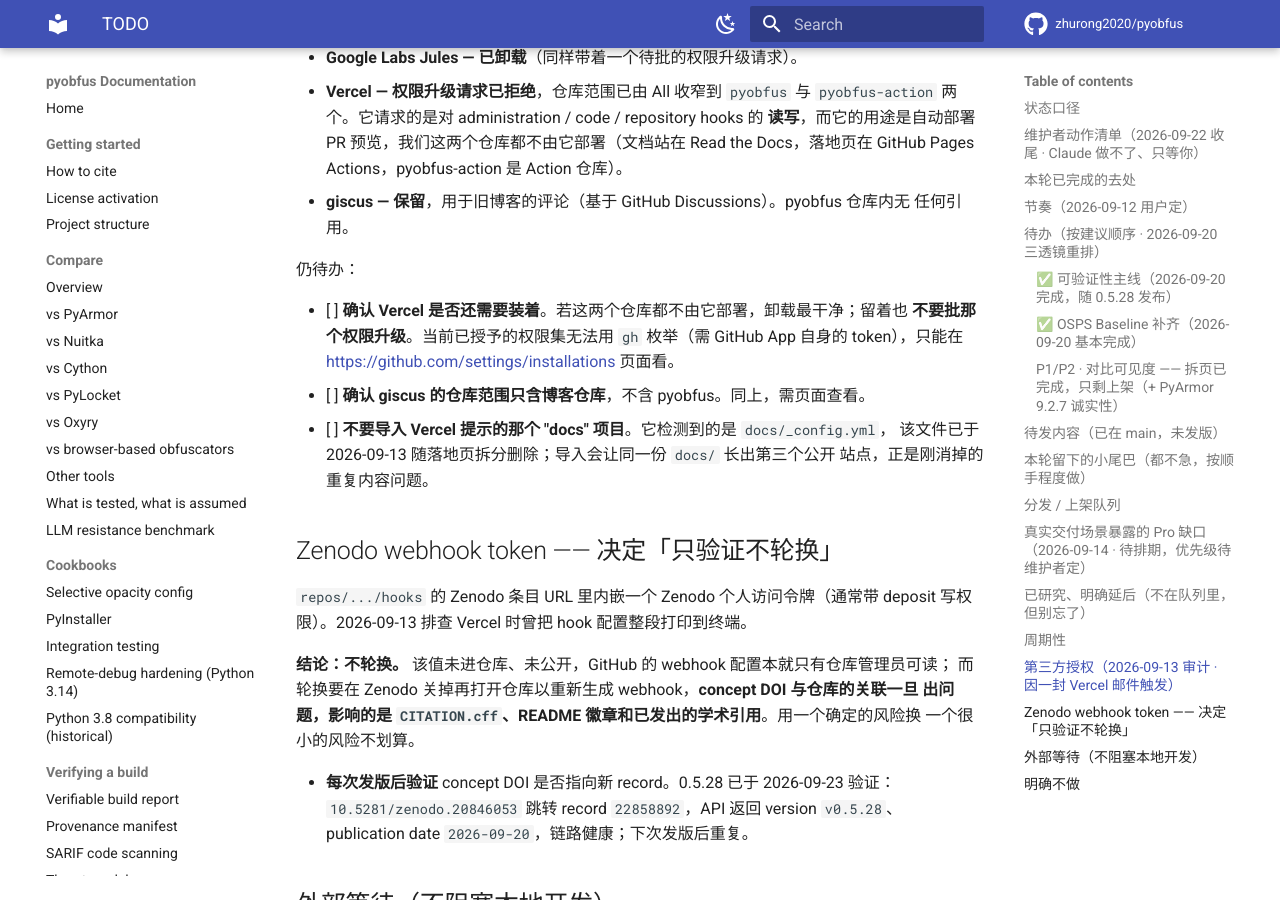
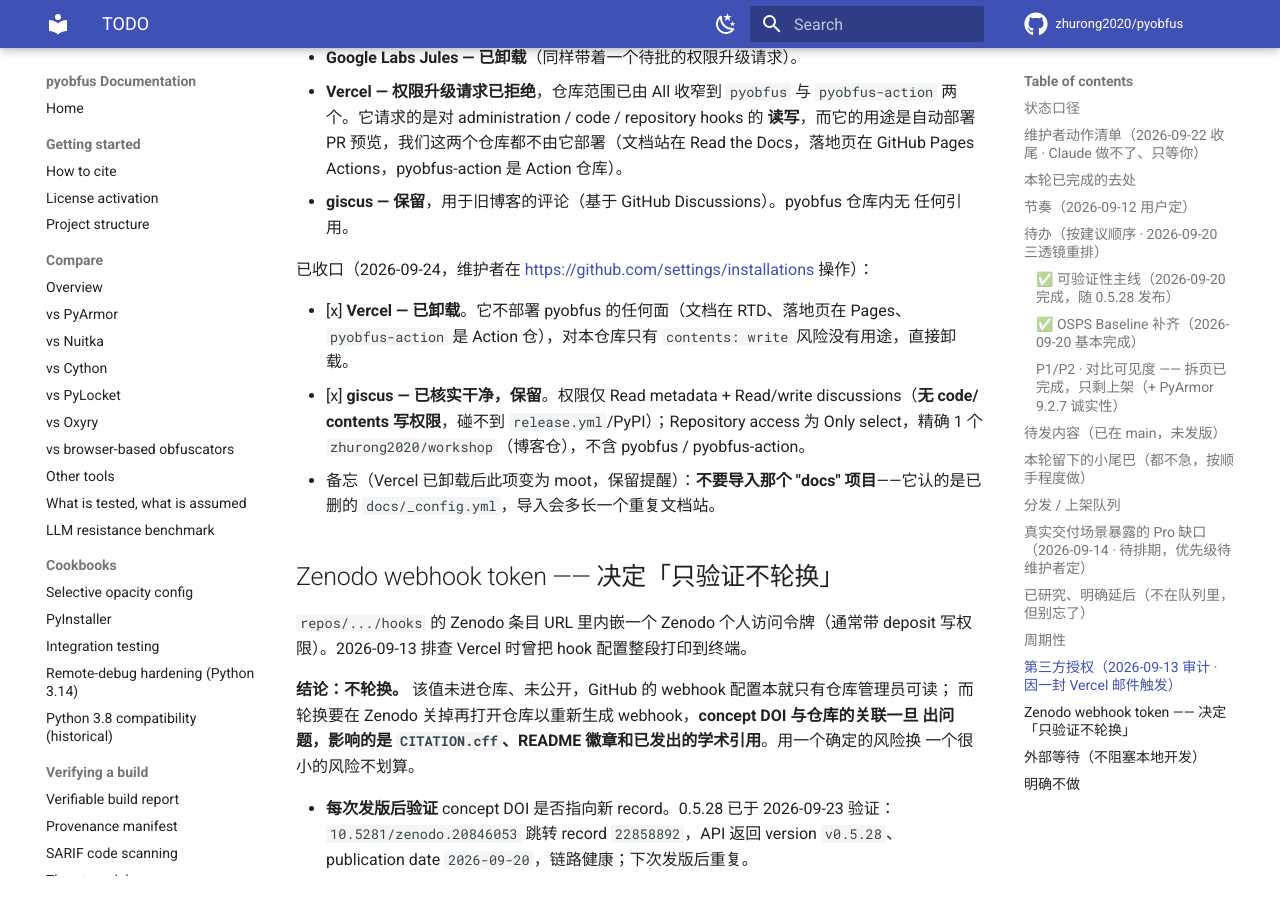
Before and after one commit to zhurong2020/pyobfus, an MkDocs documentation site: the page built from docs/TODO.md, in a window 1280 px wide and 900 px high, scrolled down 7732 px. Built offline with MkDocs 1.6.1 and Material for MkDocs 9.7.7, drawn with Linux system fonts in a browser that asks for light colours; comment, search, counter and statistics services are not loaded.

Commit message:
docs: close the third-party access audit — Vercel uninstalled, giscus verified
Vercel is removed (it deployed none of pyobfus's surfaces and only carried
contents:write risk). giscus is kept: discussions-only permissions, scoped to
the single blog repo zhurong2020/workshop, no access to pyobfus or
pyobfus-action.

Co-Authored-By: Claude Opus 4.8 <noreply@anthropic.com>

```diff
--- a/docs/TODO.md
+++ b/docs/TODO.md
@@ -251,15 +251,15 @@ Python 3.13 嵌入版）。这是 Pro 输出第一次真正交付到别人的机
 - **giscus — 保留**，用于旧博客的评论（基于 GitHub Discussions）。pyobfus 仓库内无
   任何引用。
 
-仍待办：
+已收口（2026-09-24，维护者在 <https://github.com/settings/installations> 操作）：
 
-- [ ] **确认 Vercel 是否还需要装着**。若这两个仓库都不由它部署，卸载最干净；留着也
-  **不要批那个权限升级**。当前已授予的权限集无法用 `gh` 枚举（需 GitHub App 自身的
-  token），只能在 <https://github.com/settings/installations> 页面看。
-- [ ] **确认 giscus 的仓库范围只含博客仓库**，不含 pyobfus。同上，需页面查看。
-- [ ] **不要导入 Vercel 提示的那个 "docs" 项目**。它检测到的是 `docs/_config.yml`，
-  该文件已于 2026-09-13 随落地页拆分删除；导入会让同一份 `docs/` 长出第三个公开
-  站点，正是刚消掉的重复内容问题。
+- [x] **Vercel — 已卸载**。它不部署 pyobfus 的任何面（文档在 RTD、落地页在 Pages、
+  `pyobfus-action` 是 Action 仓），对本仓库只有 `contents: write` 风险没有用途，直接卸载。
+- [x] **giscus — 已核实干净，保留**。权限仅 Read metadata + Read/write discussions（**无 code/
+  contents 写权限**，碰不到 `release.yml`/PyPI）；Repository access 为 Only select，精确 1 个
+  `zhurong2020/workshop`（博客仓），不含 pyobfus / pyobfus-action。
+- 备忘（Vercel 已卸载后此项变为 moot，保留提醒）：**不要导入那个 "docs" 项目**——它认的是已删的
+  `docs/_config.yml`，导入会多长一个重复文档站。
 
 ## Zenodo webhook token —— 决定「只验证不轮换」
 
```
